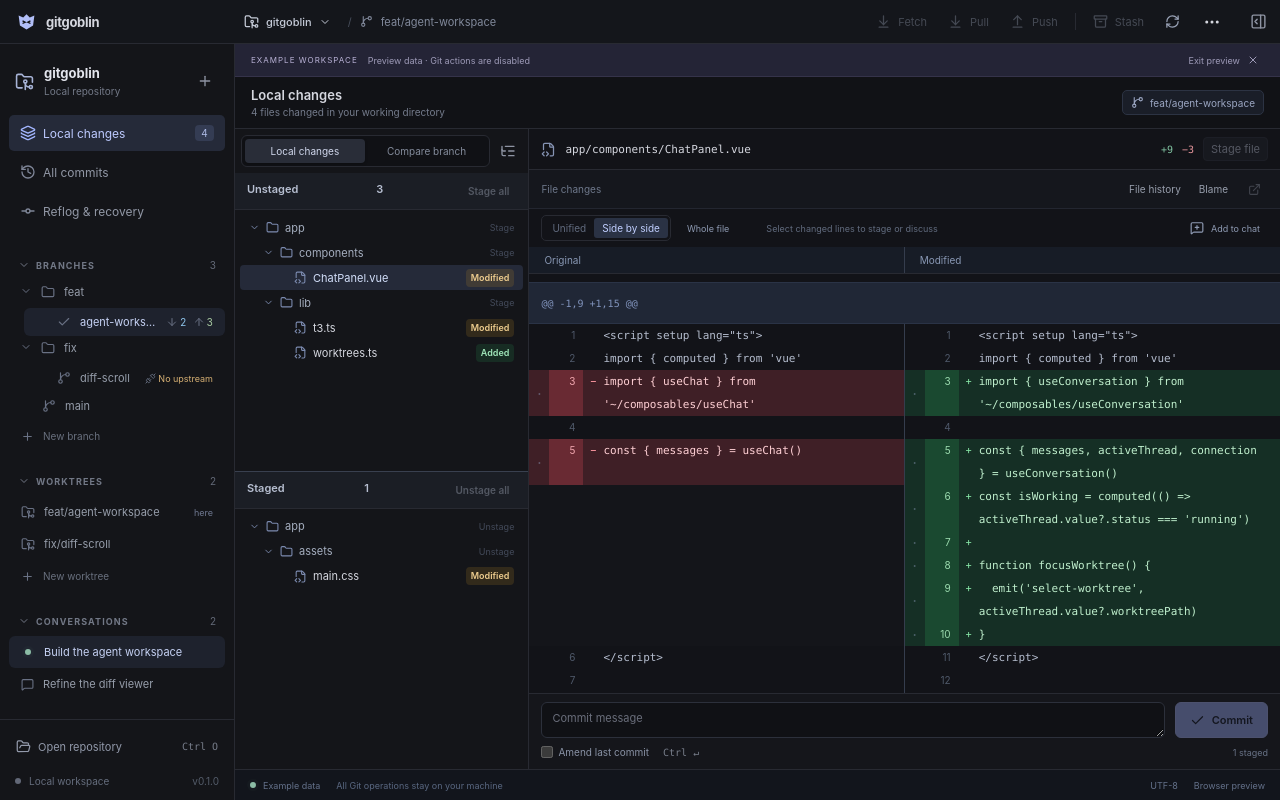
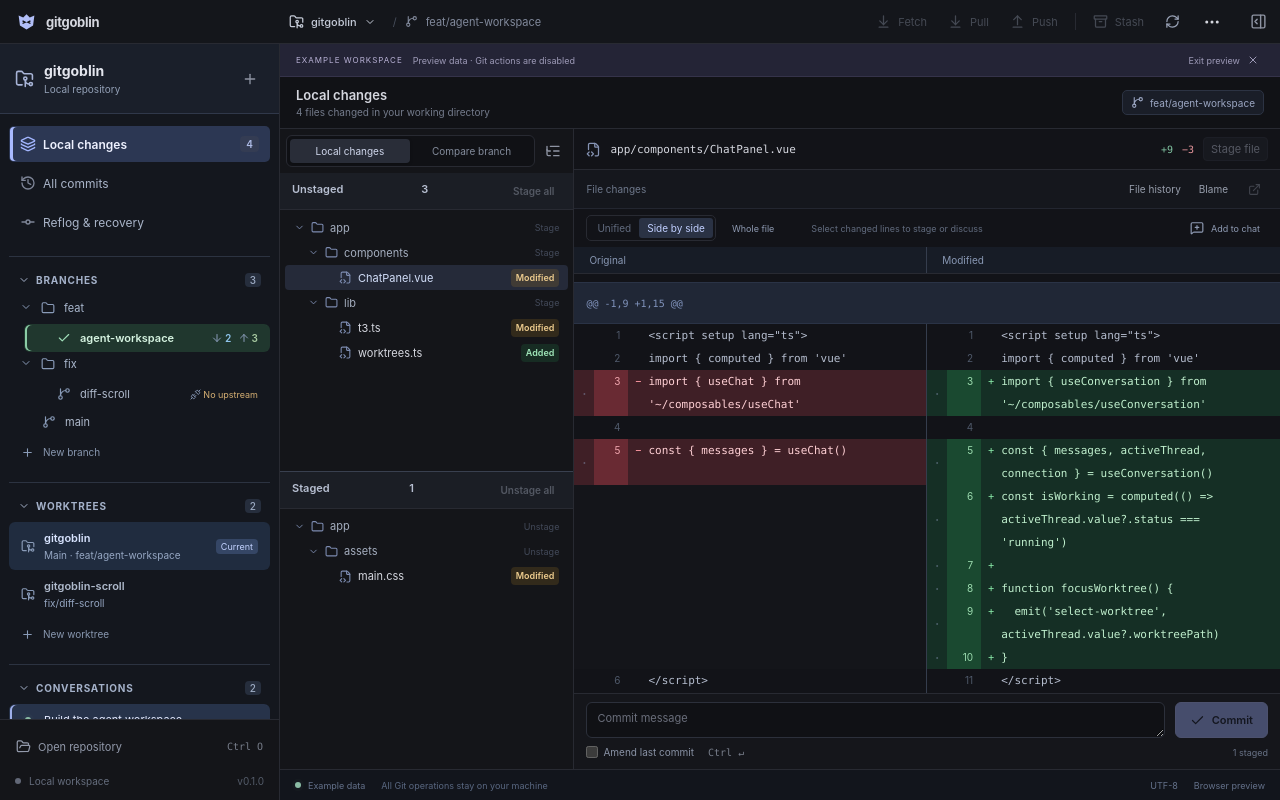
Before and after one commit to CedricBaetens/GitGoblin, a Nuxt app: page / in a window 1280 px wide. Both pictures are taken after a click on the button "Explore example workspace". Built offline with nearby package versions, Linux system fonts and the light colour scheme.

Commit message:
Improve sidebar clarity and remember repository conversations

```diff
--- a/app/app.vue
+++ b/app/app.vue
@@ -46,6 +46,7 @@ import { useWorkbench } from "~/composables/useWorkbench";
 import { branchTree } from "~/lib/branches";
 import { visibleThreads } from "~/lib/threads";
 import { desktop, invoke } from "~/lib/native";
+import { clampSidebarWidth, defaultSidebarWidth, maxSidebarWidth, minSidebarWidth, sidebarKeyboardWidth } from '~/lib/sidebar';
 import type { Commit, T3Thread, T3Project, GitRequest, GitRef } from "~/lib/types";
 const w = useWorkbench();
 const {
@@ -75,6 +76,54 @@ const {
   reflog,
 } = w;
 const filesAsTree = ref(true);
+const preferredSidebarWidth = ref(defaultSidebarWidth);
+const sidebarViewport = ref(1280), sidebarChatWidth = ref(350);
+const resizingSidebar = ref(false);
+const sidebarRoom = computed(() => sidebarViewport.value - (chatVisible.value && sidebarViewport.value > 1100 ? sidebarChatWidth.value : 0));
+const sidebarWidth = computed(() => clampSidebarWidth(preferredSidebarWidth.value, sidebarRoom.value));
+let sidebarPointer: number | undefined, sidebarStartX = 0, sidebarStartWidth = 0;
+function updateSidebarViewport() {
+  sidebarViewport.value = window.innerWidth;
+  sidebarChatWidth.value = parseFloat(getComputedStyle(document.documentElement).getPropertyValue('--chat')) || 350;
+}
+function saveSidebarWidth() {
+  try { localStorage.setItem('gitgoblin.sidebarWidth', String(preferredSidebarWidth.value)); } catch { /* Resizing remains available without storage. */ }
+}
+function startSidebarResize(event: PointerEvent) {
+  if (event.button !== 0) return;
+  event.preventDefault();
+  sidebarPointer = event.pointerId;
+  sidebarStartX = event.clientX;
+  sidebarStartWidth = sidebarWidth.value;
+  resizingSidebar.value = true;
+  const handle = event.currentTarget as HTMLElement;
+  handle.focus({ preventScroll: true });
+  handle.setPointerCapture(event.pointerId);
+}
+function moveSidebarResize(event: PointerEvent) {
+  if (event.pointerId === sidebarPointer)
+    preferredSidebarWidth.value = clampSidebarWidth(sidebarStartWidth + event.clientX - sidebarStartX, sidebarRoom.value);
+}
+function stopSidebarResize(event: PointerEvent) {
+  if (event.pointerId !== sidebarPointer) return;
+  sidebarPointer = undefined;
+  resizingSidebar.value = false;
+  saveSidebarWidth();
+  const handle = event.currentTarget as HTMLElement;
+  if (handle.hasPointerCapture(event.pointerId)) handle.releasePointerCapture(event.pointerId);
+}
+function sidebarResizeKey(event: KeyboardEvent) {
+  const width = sidebarKeyboardWidth(event.key, sidebarWidth.value, sidebarRoom.value, event.shiftKey);
+  if (width === undefined) return;
+  event.preventDefault();
+  event.stopPropagation();
+  preferredSidebarWidth.value = width;
+  saveSidebarWidth();
+}
+function resetSidebarWidth() {
+  preferredSidebarWidth.value = defaultSidebarWidth;
+  saveSidebarWidth();
+}
 const repositoryMenu = ref<HTMLDivElement>();
 const renamePath = ref(''), renameName = ref('');
 const renameInput = ref<HTMLInputElement>();
@@ -659,10 +708,17 @@ const preventBrowserMenu = (event: Event) => event.preventDefault();
 onMounted(() => {
   window.addEventListener("keydown", keydown);
   document.addEventListener('contextmenu', preventBrowserMenu, true);
+  window.addEventListener('resize', updateSidebarViewport);
+  updateSidebarViewport();
+  try {
+    const saved = localStorage.getItem('gitgoblin.sidebarWidth');
+    if (saved !== null) preferredSidebarWidth.value = clampSidebarWidth(Number(saved), Number.POSITIVE_INFINITY);
+  } catch { /* Use the default width when storage is unavailable. */ }
 });
 onUnmounted(() => {
   window.removeEventListener("keydown", keydown);
   document.removeEventListener('contextmenu', preventBrowserMenu, true);
+  window.removeEventListener('resize', updateSidebarViewport);
 });
 watch(amend, async (value) => {
   if (value && !commitMessage.value && snapshot.value?.head) {
@@ -677,7 +733,7 @@ watch(amend, async (value) => {
 });
 </script>
 <template>
-  <div class="app-shell" :class="{ 'chat-hidden': !chatVisible, 'has-repository': !!snapshot }">
+  <div class="app-shell" :class="{ 'chat-hidden': !chatVisible, 'has-repository': !!snapshot, 'resizing-sidebar': resizingSidebar }" :style="{ '--sidebar': `${sidebarWidth}px` }">
     <header class="titlebar" data-tauri-drag-region="deep">
       <div class="brand">
         <svg viewBox="0 0 32 32" aria-hidden="true">
@@ -784,7 +840,11 @@ watch(amend, async (value) => {
       </button>
       <WindowControls v-if="desktop()" @error="error = $event" />
     </header>
-    <aside class="sidebar">
+    <aside id="repository-sidebar" class="sidebar">
+      <div class="sidebar-resize" role="separator" tabindex="0" aria-label="Resize sidebar" aria-orientation="vertical" aria-controls="repository-sidebar"
+        :aria-valuenow="sidebarWidth" :aria-valuemin="minSidebarWidth" :aria-valuemax="maxSidebarWidth(sidebarRoom)"
+        title="Drag to resize; double-click to reset. Arrow keys also resize."
+        @pointerdown="startSidebarResize" @pointermove="moveSidebarResize" @pointerup="stopSidebarResize" @pointercancel="stopSidebarResize" @lostpointercapture="stopSidebarResize" @keydown="sidebarResizeKey" @dblclick="resetSidebarWidth" />
       <div class="repository-picker">
         <FolderGit2 :size="19" />
         <div>
@@ -806,6 +866,7 @@ watch(amend, async (value) => {
           <nav class="main-nav">
             <button
               :class="{ active: view === 'changes' }"
+              :aria-current="view === 'changes' ? 'page' : undefined"
               @click="view = 'changes'"
             >
               <Layers :size="16" />Local changes<span class="count">{{
@@ -813,11 +874,13 @@ watch(amend, async (value) => {
               }}</span></button
             ><button
               :class="{ active: view === 'history' }"
+              :aria-current="view === 'history' ? 'page' : undefined"
               @click="view = 'history'"
             >
               <History :size="16" />All commits</button
             ><button
               :class="{ active: view === 'reflog' }"
+              :aria-current="view === 'reflog' ? 'page' : undefined"
               @click="view = 'reflog'"
             >
               <GitCommitHorizontal :size="16" />Reflog & recovery
@@ -852,16 +915,17 @@ watch(amend, async (value) => {
               ><button
                 v-for="tree in snapshot.worktrees"
                 :key="tree.path"
-                class="tree-row"
+                class="tree-row worktree-row"
                 :title="tree.path"
+                :class="{ 'current-worktree': normalized(tree.path) === normalized(repo) }"
+                :aria-current="normalized(tree.path) === normalized(repo) ? 'true' : undefined"
                 aria-haspopup="menu" @contextmenu="worktreeMenu($event, tree.path)" @keydown.shift.f10.prevent="worktreeMenu($event, tree.path)"
-                @click="!example && w.openRepo(tree.path)"
+                @click="!example && normalized(tree.path) !== normalized(repo) && w.openRepo(tree.path)"
               >
-                <FolderGit2 :size="14" /><span>{{ tree.branch }}</span
-                ><span
+                <FolderGit2 :size="14" /><span class="worktree-name"><strong>{{ tree.path.replaceAll('\\', '/').split('/').filter(Boolean).at(-1) }}</strong><small>{{ normalized(tree.path) === normalized(snapshot.repositoryRoot || snapshot.worktrees[0]?.path || '') ? 'Main · ' : '' }}{{ tree.branch || 'Detached HEAD' }}</small></span><span
                   v-if="normalized(tree.path) === normalized(repo)"
                   class="tiny-label"
-                  >here</span
+                  >Current</span
                 ></button
               ><button class="tree-row subdued" @click="ask('worktree-add')">
                 <Plus :size="13" />New worktree
--- a/app/assets/main.css
+++ b/app/assets/main.css
@@ -266,7 +266,9 @@ small {
   }
 }
 .sidebar {
-  background: #141519;
+  position: relative;
+  min-width: 0;
+  background: #14171e;
   border-right: 1px solid var(--line);
   display: flex;
   flex-direction: column;
@@ -276,7 +278,10 @@ small {
   display: flex;
   align-items: center;
   gap: 10px;
-  padding: 21px 15px 18px;
+  padding: 18px 15px;
+  margin-bottom: 12px;
+  background: #1a1f2a;
+  border-bottom: 1px solid #30384a;
   color: #a7b3d6;
 }
 .repository-picker > div {
@@ -288,12 +293,12 @@ small {
 }
 .repository-picker strong {
   color: #e3e5ed;
-  font-size: 13px;
+  font-size: 14px;
   overflow: hidden;
   text-overflow: ellipsis;
 }
 .repository-picker span {
-  color: #737987;
+  color: #93a0b6;
   font-size: 10px;
 }
 .sidebar-scroll {
@@ -305,18 +310,20 @@ small {
   display: flex;
   flex-direction: column;
   gap: 3px;
-  margin-bottom: 24px;
+  margin-bottom: 16px;
 }
 .main-nav button {
   justify-content: flex-start;
   padding: 9px 10px;
-  color: #9298a6;
+  color: #aab5c9;
   border-radius: 5px;
   font-size: 12px;
 }
 .main-nav button.active {
-  background: #252a39;
-  color: #bdcaff;
+  background: #2c3753;
+  color: #eef1ff;
+  box-shadow: inset 3px 0 #a9baff;
+  font-weight: 600;
 }
 .main-nav svg {
   color: #7e8597;
@@ -335,26 +342,31 @@ small {
   text-align: center;
 }
 .nav-section {
-  margin: 17px 0;
+  margin: 14px 0;
+  padding-top: 10px;
+  border-top: 1px solid #2c3341;
 }
 .section-heading {
   width: 100%;
   display: flex;
   align-items: center;
   justify-content: flex-start;
-  font-size: 9px;
-  letter-spacing: 1.1px;
+  font-size: 10px;
+  letter-spacing: 0.8px;
   font-weight: 650;
-  color: #727886;
+  color: #a5b2ca;
   padding: 5px 8px 8px;
   gap: 6px;
 }
 .section-heading > span {
   margin-left: auto;
-  font-weight: 400;
+  font-weight: 500;
   font-size: 10px;
   letter-spacing: 0;
-  color: #636977;
+  color: #9caac2;
+  background: #262e3d;
+  border-radius: 4px;
+  padding: 1px 5px;
 }
 .tree-row {
   display: flex;
@@ -363,7 +375,7 @@ small {
   width: 100%;
   font-size: 11px;
   padding: 8px 11px;
-  color: #969daa;
+  color: #b0bbcd;
   min-height: 32px;
 }
 .tree-row > span:not(.status-dot):not(.tiny-label) {
@@ -372,11 +384,12 @@ small {
   white-space: nowrap;
 }
 .tree-row svg {
-  color: #697184;
+  color: #899bb8;
 }
 .tree-row.current {
-  color: #c6d2f4;
-  background: #1e222d;
+  color: #e4eaff;
+  background: #27334a;
+  box-shadow: inset 2px 0 #9eafea;
 }
 .tree-row > .status-dot:last-child {
   margin-left: auto;
@@ -387,7 +400,7 @@ small {
 }
 .tree-row.subdued {
   font-size: 10px;
-  color: #686f7d;
+  color: #8897af;
 }
 .tiny-label {
   margin-left: auto;
@@ -397,7 +410,7 @@ small {
 .nav-hint {
   font-size: 11px;
   line-height: 1.7;
-  color: #646b78;
+  color: #8795ab;
   padding: 5px 14px;
 }
 .compact .section-heading {
@@ -1620,7 +1633,7 @@ small {
     --chat: 280px;
   }
   .app-shell:not(.chat-hidden) {
-    grid-template-columns: 190px minmax(0, 1fr);
+    grid-template-columns: var(--sidebar) minmax(0, 1fr);
   }
   .app-shell:not(.chat-hidden) > .chat-panel {
     position: absolute;
@@ -1739,3 +1752,17 @@ small {
 .favorite-tabs button span { overflow: hidden; text-overflow: ellipsis; white-space: nowrap; }
 .favorite-tabs button svg { flex-shrink: 0; color: #d6be80; }
 .favorite-tabs button[aria-current] { color: #e0e6f4; background: #252a37; border-bottom-color: #a4b3ed; }
+
+.sidebar-resize { position: absolute; top: 0; bottom: 0; right: -4px; width: 8px; z-index: 30; cursor: col-resize; touch-action: none; outline: none; }
+.sidebar-resize::after { content: ''; position: absolute; top: 0; bottom: 0; left: 3px; width: 2px; background: transparent; transition: background .12s; }
+.sidebar-resize:hover::after, .sidebar-resize:focus-visible::after, .resizing-sidebar .sidebar-resize::after { background: #9baef2; }
+.resizing-sidebar, .resizing-sidebar * { cursor: col-resize !important; user-select: none !important; }
+.sidebar .tree-row.current-worktree { color: #d8e4ff; background: #202c3f; }
+.sidebar .current-worktree .tiny-label { color: #c3d2ff; background: #354665; padding: 2px 5px; border-radius: 4px; }
+.sidebar .worktree-row { padding-top: 8px; padding-bottom: 8px; }
+.sidebar .worktree-name { display: flex; flex-direction: column; align-items: flex-start; flex: 1; min-width: 0; gap: 4px; }
+.sidebar .worktree-name strong { font-size: 11px; font-weight: 600; max-width: 100%; overflow: hidden; text-overflow: ellipsis; }
+.sidebar .worktree-name small { font-size: 10px; color: #96a7c3; max-width: 100%; flex: none; }
+.sidebar .worktree-row .tiny-label { flex-shrink: 0; }
+.sidebar .nav-section > .section-heading:not(:first-child) { border-top: 1px solid #2c3341; margin-top: 12px; padding-top: 12px; border-radius: 0; }
+.sidebar button:focus-visible, .sidebar summary:focus-visible { outline: 2px solid #a7b6ff; outline-offset: -2px; }
--- a/app/components/BranchTree.vue
+++ b/app/components/BranchTree.vue
@@ -51,6 +51,9 @@ summary:hover { background: #252831; color: #f0f1f7; }
 summary:focus-visible { outline: 2px solid var(--blue); outline-offset: -2px; }
 details[open] > summary > .folder-chevron { transform: rotate(90deg); }
 .tree-row { padding-top: 5px; padding-bottom: 5px; min-height: 28px; }
+.tree-row.current { color: #d6f4e1; background: #20372e; box-shadow: inset 2px 0 #8bcca6; font-weight: 600; }
+.tree-row.current > svg { color: #a0dfb9; }
+summary.tree-row { color: #aab8ce; }
 button.tree-row { padding-left: 32px; }
 .tree-row > .branch-tracking { display: flex; flex: 0 0 auto; gap: 6px; margin-left: auto; overflow: visible; font-size: 10px; font-variant-numeric: tabular-nums; }
 .branch-tracking > span { display: inline-flex; align-items: center; gap: 2px; }
--- a/app/components/ChatPanel.vue
+++ b/app/components/ChatPanel.vue
@@ -17,7 +17,7 @@ import {
   Wrench,
 } from "lucide-vue-next";
 import { conversationTurns } from '~/lib/conversation-turns';
-import { visibleThreads } from "~/lib/threads";
+import { isThreadRunning, repositoryThreadKey, repositoryThreads, repositoryThreadSelection } from "~/lib/threads";
 import { T3Client, parsePairing } from "~/lib/t3";
 import { invoke, desktop } from "~/lib/native";
 import type { T3Thread, T3Project, T3Projection } from "~/lib/types";
@@ -76,7 +76,7 @@ function trackConversationScroll() {
   if (el) followMessages = el.scrollHeight - el.scrollTop - el.clientHeight < 40;
 }
 watch(() => props.visible, (visible) => { if (visible) { followMessages = true; void scrollToLatest(); } });
-const conversations = computed(() => visibleThreads(threads.value));
+const rememberedThreads = ref<Record<string, string>>({});
 const thread = computed(() =>
   threads.value.find((t) => t.id === selectedId.value),
 );
@@ -101,17 +101,9 @@ const activityStatus = computed(() => sending.value ? 'Sending instruction…' :
   : thread.value?.status === 'error' ? 'Task failed' : 'Ready');
 watch(turns, () => void scrollToLatest(), { flush: 'post' });
 const matchingThreads = computed(() =>
-  threads.value.filter(
-    (t) =>
-      normalize(
-        t.worktreePath ||
-          projects.value.find((p) => p.id === t.projectId)?.workspaceRoot ||
-          "",
-      ) === normalize(props.repo),
-  ),
+  repositoryThreads(threads.value, projects.value, props.repo),
 );
-const normalize = (s: string) =>
-  s.replaceAll("\\", "/").replace(/\/$/, "").toLowerCase();
+const activeMatchingThreads = computed(() => matchingThreads.value.filter(isThreadRunning));
 client.onChange = () => {
   state.value = client.status;
   error.value = client.error;
@@ -120,18 +112,20 @@ client.onChange = () => {
   projection.value = client.projection ? { ...client.projection } : undefined;
   emit("threads", threads.value, projects.value, connected.value);
 };
-function select(id: string) {
+function select(id: string, followWorktree = true) {
+  const t = threads.value.find((thread) => thread.id === id);
+  const path = t?.worktreePath || projects.value.find((project) => project.id === t?.projectId)?.workspaceRoot;
+  if (id && path && repositoryThreadKey(path) === repositoryThreadKey(props.repo)) {
+    rememberedThreads.value[repositoryThreadKey(path)] = id;
+    try { localStorage.setItem('gitgoblin.selectedConversations', JSON.stringify(rememberedThreads.value)); } catch { /* Keep the selection in memory if storage is unavailable. */ }
+  }
   followMessages = true;
   if (selectedId.value) drafts.set(selectedId.value, prompt.value);
   prompt.value = drafts.get(id) || "";
   selectedId.value = id;
   client.selectThread(id);
   void scrollToLatest();
-  const t = threads.value.find((t) => t.id === id);
-  const path =
-    t?.worktreePath ||
-    projects.value.find((p) => p.id === t?.projectId)?.workspaceRoot;
-  if (path) emit("selectWorktree", path, id);
+  if (followWorktree && path) emit("selectWorktree", path, id);
 }
 async function pair() {
   try {
@@ -229,6 +223,11 @@ function approvalContext(id: string) {
   return typeof item?.prompt === "string" ? item.prompt : "";
 }
 onMounted(async () => {
+  try {
+    const saved = JSON.parse(localStorage.getItem('gitgoblin.selectedConversations') || '{}');
+    if (saved && typeof saved === 'object' && !Array.isArray(saved))
+      rememberedThreads.value = Object.fromEntries(Object.entries(saved).filter((entry): entry is [string, string] => typeof entry[1] === 'string'));
+  } catch { /* Invalid preferences do not prevent connecting. */ }
   if (desktop()) {
     try {
       const saved = await invoke<string | null>("t3_restore");
@@ -244,15 +243,11 @@ onMounted(async () => {
     }
   }
 });
-watch(conversations, (available) => {
-  if (selectedId.value && !available.some((thread) => thread.id === selectedId.value)) {
-    drafts.set(selectedId.value, prompt.value);
-    selectedId.value = "";
-    prompt.value = "";
-    projection.value = undefined;
-    client.selectThread("");
-  }
-});
+watch([() => props.repo, connected, matchingThreads], () => {
+  if (props.example) return;
+  const next = connected.value ? repositoryThreadSelection(matchingThreads.value, rememberedThreads.value[repositoryThreadKey(props.repo)]) : '';
+  if (next !== selectedId.value) select(next, false);
+}, { immediate: true });
 onUnmounted(() => client.disconnect());
 defineExpose({
   select,
@@ -331,8 +326,8 @@ defineExpose({
       </div>
     </template>
     <template v-else-if="connected">
-      <div v-if="matchingThreads.length > 1" class="shared-note">
-        {{ matchingThreads.length }} chats share this worktree and its changes.
+      <div v-if="activeMatchingThreads.length > 1" class="shared-note">
+        {{ activeMatchingThreads.length }} agents are working in this worktree.
       </div>
       <div ref="conversationBody" class="conversation-body" @scroll="trackConversationScroll">
         <div v-if="!thread" class="panel-empty">
--- /dev/null
+++ b/app/lib/sidebar.ts
@@ -0,0 +1,13 @@
+export const defaultSidebarWidth = 280;
+export const minSidebarWidth = 220;
+export const maxSidebarWidth = (viewport: number) => Math.max(minSidebarWidth, Math.min(480, viewport - 560));
+export function clampSidebarWidth(width: number, viewport: number) {
+  return Math.round(Math.max(minSidebarWidth, Math.min(maxSidebarWidth(viewport), Number.isFinite(width) ? width : defaultSidebarWidth)));
+}
+export function sidebarKeyboardWidth(key: string, width: number, viewport: number, shift = false) {
+  const step = shift ? 32 : 16;
+  if (key === 'Home') return minSidebarWidth;
+  if (key === 'End') return maxSidebarWidth(viewport);
+  if (key === 'ArrowLeft' || key === 'ArrowRight')
+    return clampSidebarWidth(width + (key === 'ArrowRight' ? step : -step), viewport);
+}
--- a/app/lib/threads.ts
+++ b/app/lib/threads.ts
@@ -1,4 +1,15 @@
-import type { T3Thread } from "./types";
+import type { T3Project, T3Thread } from "./types";
+
+export const repositoryThreadKey = (path: string) => path.replaceAll('\\', '/').replace(/\/$/, '').toLowerCase();
+export function repositoryThreads(threads: T3Thread[], projects: T3Project[], repo: string) {
+  if (!repo) return [];
+  return threads.filter(thread => repositoryThreadKey(thread.worktreePath || projects.find(project => project.id === thread.projectId)?.workspaceRoot || '') === repositoryThreadKey(repo));
+}
+export function repositoryThreadSelection(threads: T3Thread[], remembered?: string) {
+  const available = visibleThreads(threads);
+  return available.find(thread => thread.id === remembered)?.id || available[0]?.id || '';
+}
+export const isThreadRunning = (thread: T3Thread) => !!thread.activeRunId || ['starting', 'running', 'busy'].includes(thread.status);
 
 const timestamp = (value?: string | null) => Date.parse(value || "") || 0;
 
```
Also changed, not shown: 2 other files (tests, documents, lock files or other folders).
